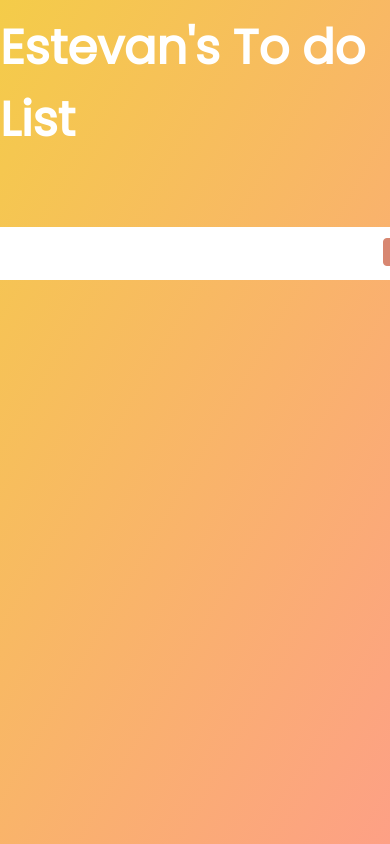
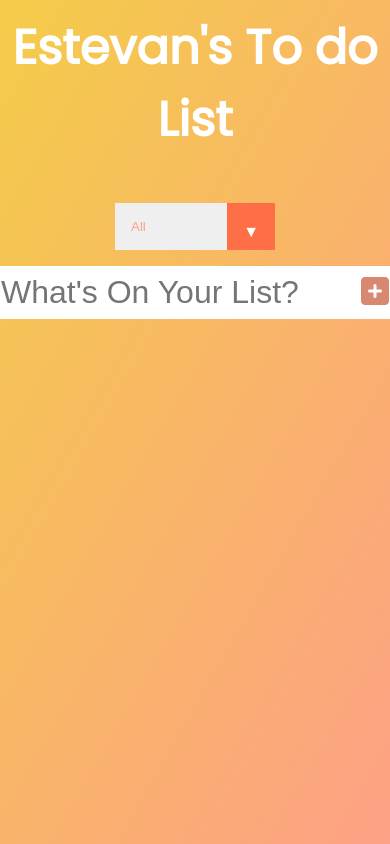
Before and after one commit to Esterod215/ToDo, a plain HTML site: page index.html in a window 390 px wide. Shown: the top 844 px of the page. Drawn offline with Linux system fonts and the light colour scheme.

Commit message:
Fixed Mobile styles

```diff
--- a/index.html
+++ b/index.html
@@ -20,10 +20,12 @@
       <h1>Estevan's To do List</h1>
     </header>
     <form>
-      <input type="text" class="todo-input" />
-      <button class="todo-button" type="submit">
-        <i class="fas fa-plus-square "></i>
-      </button>
+      <div class="input-container">
+        <input type="text" class="todo-input" placeholder="What's On Your List?"/>
+        <button class="todo-button" type="submit">
+          <i class="fas fa-plus-square "></i>
+        </button>
+      </div>
       <div class="select">
         <select name="todos" class="filter-todo">
           <option value="all">All</option>
--- a/style.css
+++ b/style.css
@@ -12,12 +12,18 @@ body {
 header {
   font-size: 1.5rem;
 }
+header h1 {
+  text-align: center;
+}
 header,
 form {
   min-height: 20vh;
   display: flex;
   justify-content: center;
   align-items: center;
+}
+input-container {
+  display: flex;
 }
 form input {
   outline: none;
@@ -116,3 +122,27 @@ select {
   background: white;
   color: #ff6f47;
 }
+
+@media screen and (max-width: 800px) {
+  form {
+    flex-direction: column-reverse;
+  }
+  .input-container {
+    display: flex;
+    justify-content: center;
+  }
+}
+
+@media screen and (max-width: 500px) {
+  .input-container input {
+    max-width: 75%;
+  }
+
+  .todo-list {
+    margin-top: 1rem;
+  }
+
+  .todo-list .todo {
+    width: 200px;
+  }
+}
```
